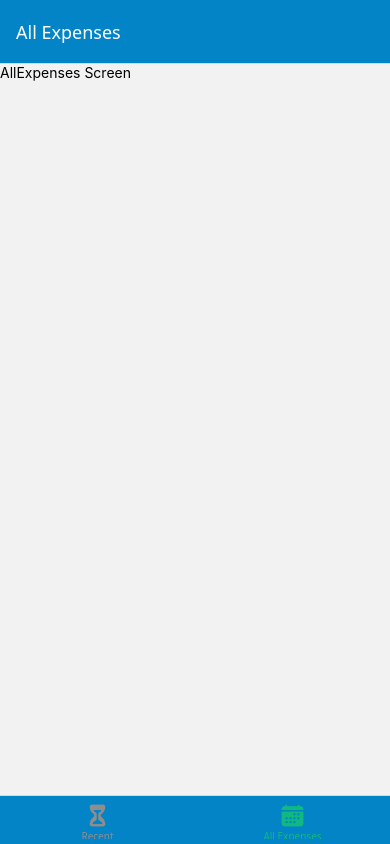
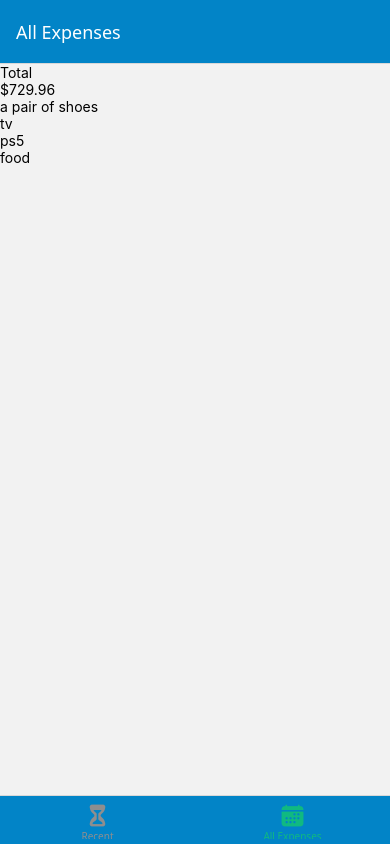
Before and after one commit to KamelAlAridi/TrackIt, a React Native app: screen /AllExpenses in a window 390 px wide. Built offline with nearby package versions, Linux system fonts and the light colour scheme.

Commit message:
divided expenses screens into components

```diff
--- /dev/null
+++ b/components/ExpensesList.tsx
@@ -0,0 +1,21 @@
+import { View, Text, FlatList } from "react-native";
+import React from "react";
+import { Expense } from "../types";
+
+type Props = {
+  expenses: Expense[];
+};
+
+function renderExpenseItem(itemData: { item: Expense }) {
+  return <Text>{itemData.item.description}</Text>;
+}
+
+export default function ExpensesList({ expenses }: Props) {
+  return (
+    <FlatList
+      data={expenses}
+      renderItem={renderExpenseItem}
+      keyExtractor={(item) => item.id}
+    />
+  );
+}
--- /dev/null
+++ b/components/ExpensesOutput.tsx
@@ -0,0 +1,46 @@
+import { View } from "react-native";
+import React from "react";
+import { Expense } from "../types";
+import ExpensesSummary from "./ExpensesSummary";
+import ExpensesList from "./ExpensesList";
+
+type Props = {
+  expenses?: Expense[];
+  period: string;
+};
+
+const DUMMYEX: Expense[] = [
+  {
+    id: "e1",
+    description: "a pair of shoes",
+    amount: 59.99,
+    date: new Date("2021-12-19"),
+  },
+  {
+    id: "e2",
+    description: "tv",
+    amount: 109.99,
+    date: new Date("2021-12-19"),
+  },
+  {
+    id: "e3",
+    description: "ps5",
+    amount: 499.99,
+    date: new Date("2021-11-19"),
+  },
+  {
+    id: "e4",
+    description: "food",
+    amount: 59.99,
+    date: new Date("2025-8-12"),
+  },
+];
+
+export default function ExpensesOutput({ expenses, period }: Props) {
+  return (
+    <View>
+      <ExpensesSummary expenses={DUMMYEX} period={period} />
+      <ExpensesList expenses={DUMMYEX} />
+    </View>
+  );
+}
--- /dev/null
+++ b/components/ExpensesSummary.tsx
@@ -0,0 +1,21 @@
+import { View, Text } from "react-native";
+import React from "react";
+import { Expense } from "../types";
+
+type Props = {
+  period: string;
+  expenses: Expense[];
+};
+
+export default function ExpensesSummary({ expenses, period }: Props) {
+  const expensesSum = expenses.reduce((sum, expense) => {
+    return sum + expense.amount;
+  }, 0);
+
+  return (
+    <View>
+      <Text>{period}</Text>
+      <Text>${expensesSum.toFixed(2)}</Text>
+    </View>
+  );
+}
--- a/screens/AllExpenses.tsx
+++ b/screens/AllExpenses.tsx
@@ -1,9 +1,5 @@
-import { View, Text } from "react-native";
+import ExpensesOutput from "../components/ExpensesOutput";
 
 export default function AllExpenses() {
-  return (
-    <View>
-      <Text>AllExpenses Screen</Text>
-    </View>
-  );
+  return <ExpensesOutput period="Total" />;
 }
--- a/screens/RecentExpenses.tsx
+++ b/screens/RecentExpenses.tsx
@@ -1,10 +1,7 @@
 import { View, Text } from "react-native";
 import React from "react";
+import ExpensesOutput from "../components/ExpensesOutput";
 
 export default function RecentExpenses() {
-  return (
-    <View>
-      <Text>RecentExpenses</Text>
-    </View>
-  );
+  return <ExpensesOutput period="Last & Days" />;
 }
--- /dev/null
+++ b/types.ts
@@ -0,0 +1,6 @@
+export interface Expense {
+  id: string;
+  description: string;
+  amount: number;
+  date: Date;
+}
```
